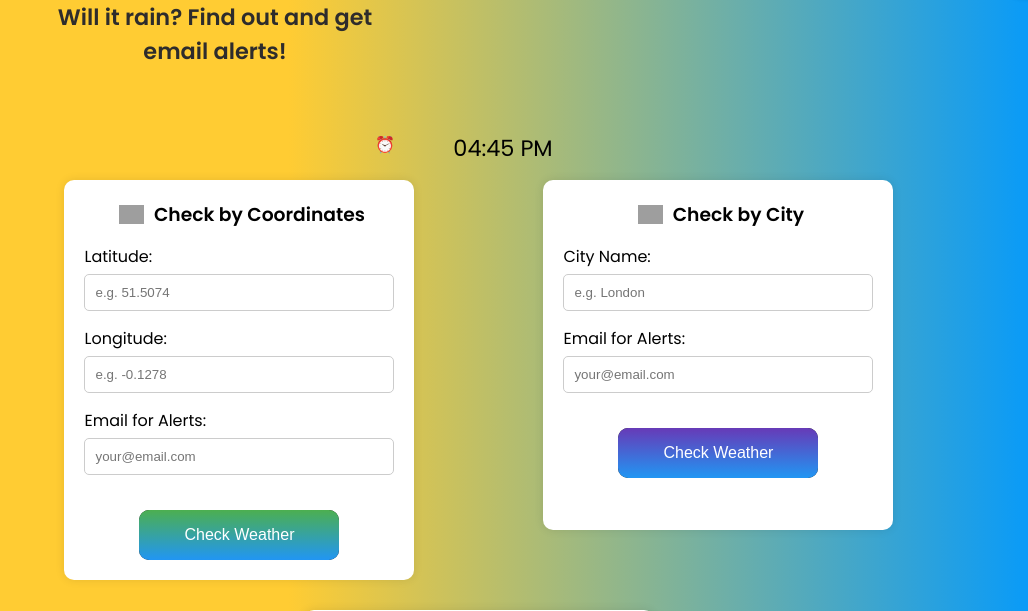
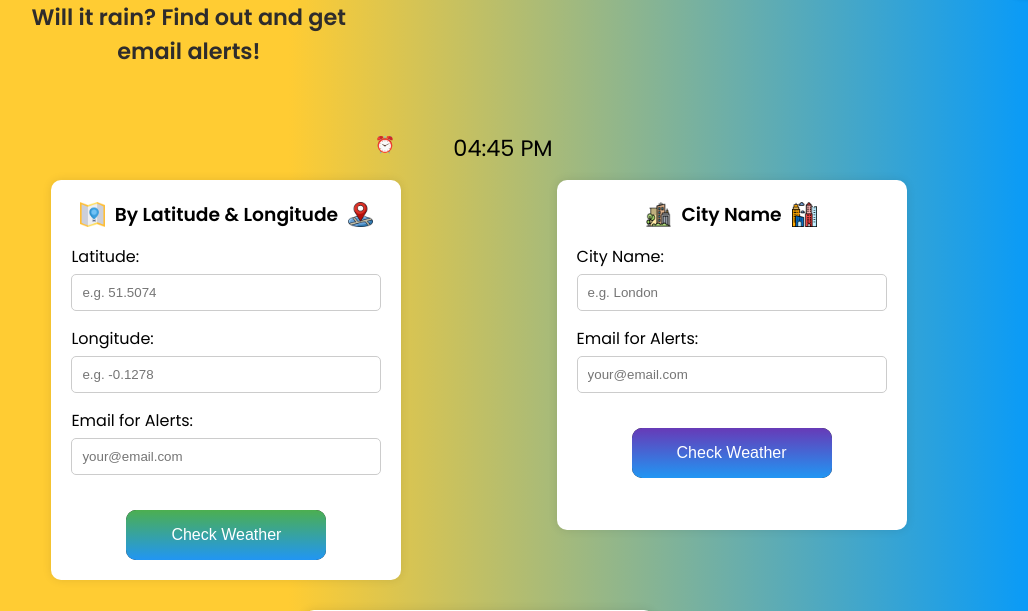
Before and after one commit to saimani1232/Rain_Informer_Mailer, a Flask app: page / in a window 1280 px wide. Shown: the part 102-713 px from the top of the page, without its empty margins (161-1189 px from the left). Run offline with Flask 3, Linux system fonts and the light colour scheme; some libraries are stand-ins or nearby versions; grey boxes are pictures that could not be loaded.

Commit message:
Update index.html

```diff
--- a/templates/index.html
+++ b/templates/index.html
@@ -749,7 +749,7 @@
 
   <div class="container">
     <div class="block">
-      <h3><img src="/static/compass.png" alt="Compass" class="compass"> Check by Coordinates</h3>
+      <h3><img class="compass" src="/static/map.png">By Latitude & Longitude<img class="compass" src="/static/location.png"></h3>
       <form action="/" method="post">
         <input type="hidden" name="input_type" value="latlong">
         <label for="latitude">Latitude:</label>
@@ -763,7 +763,7 @@
     </div>
 
     <div class="block">
-      <h3><img src="/static/city.png" alt="City" class="compass"> Check by City</h3>
+      <h3><img src="/static/cityscape.png" class="compass"> City Name <img src="/static/architecture-and-city.png" class="compass"></h3>
       <form action="/" method="post">
         <input type="hidden" name="input_type" value="city">
         <label for="city_name">City Name:</label>
@@ -775,7 +775,7 @@
     </div>
 
     <div class="block">
-      <h3><img src="/static/map.png" alt="Map" class="compass"> Use Interactive Map</h3>
+      <h3>Use Interactive Map</h3>
       <div id="map"></div>
       <div class="map-inputs">
         <div>
```
